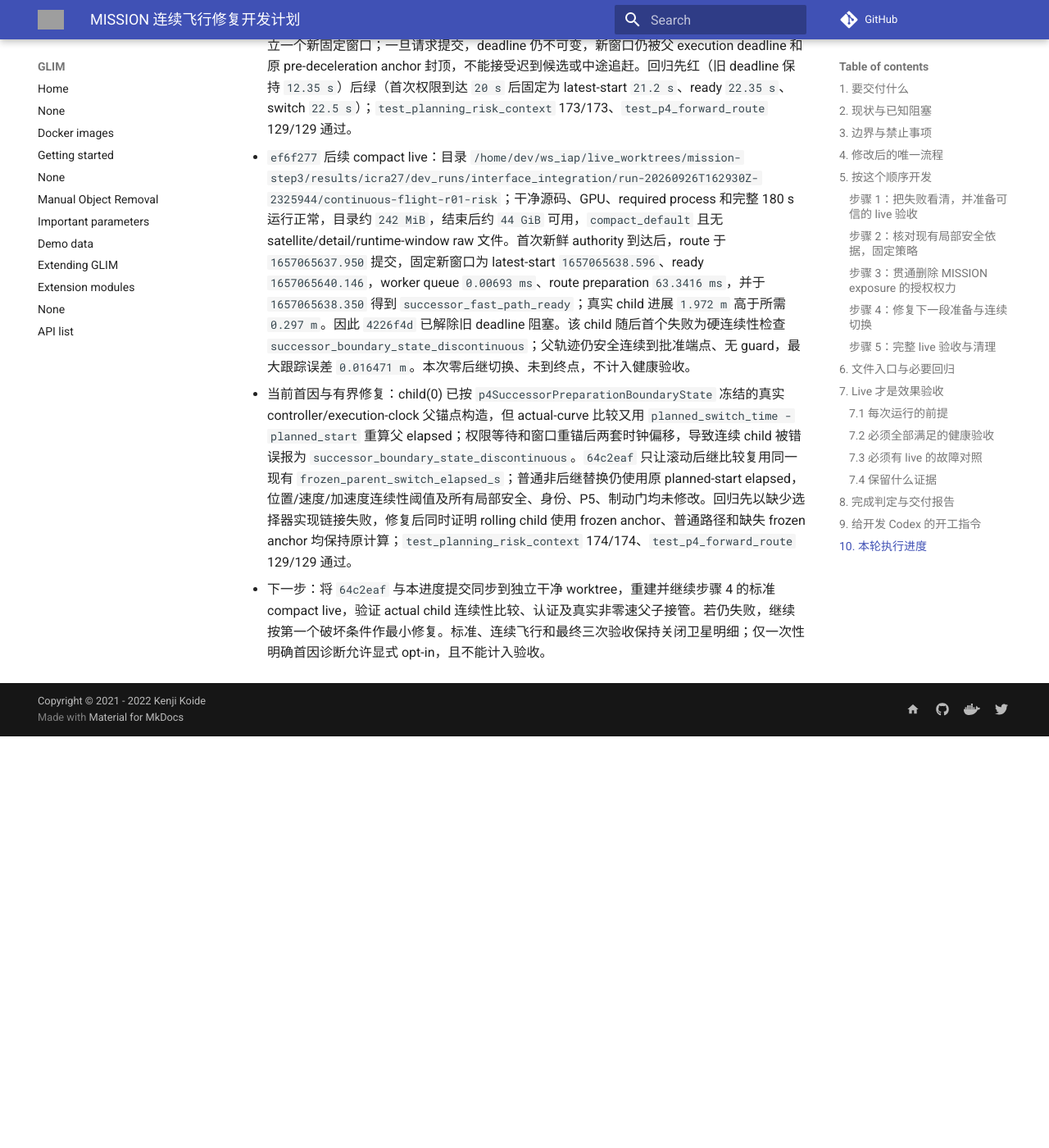
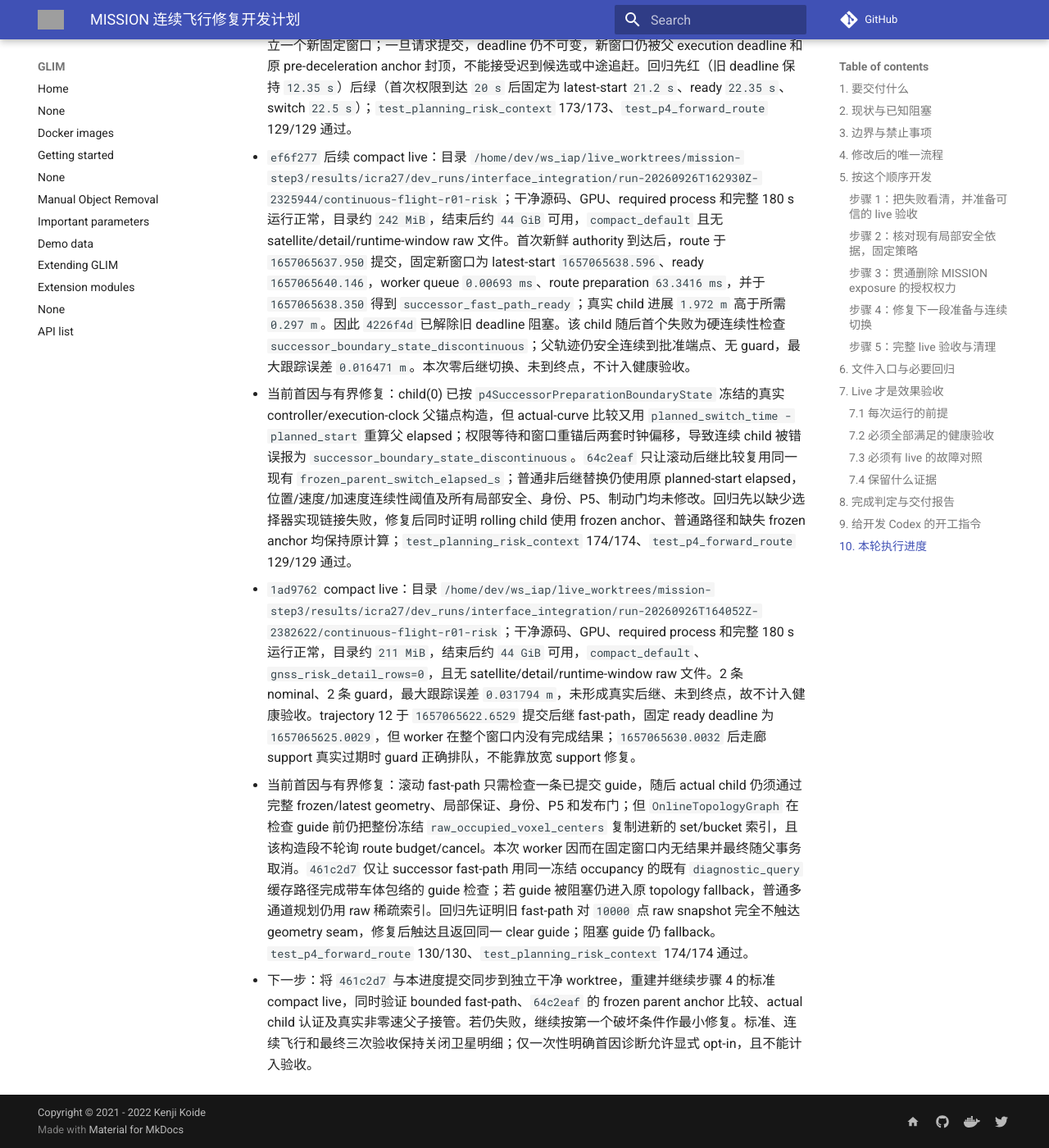
Before and after one commit to Printeger/iap, an MkDocs documentation site: the page built from docs/icra27/MISSION_CONTINUOUS_FLIGHT_IMPLEMENTATION_PLAN.md, in a window 1280 px wide and 1400 px high, scrolled down 23174 px. Shown: the whole window at 82% size. Built offline with MkDocs 1.6.1 and Material for MkDocs 9.7.7, drawn with Linux system fonts in a browser that asks for light colours; nearby versions of some CDN libraries; comment, search, counter and statistics services are not loaded; before the commit the page ends 24072 px from its top, so only the background shows below that; grey boxes are pictures that could not be loaded.

Commit message:
docs(icra27): record successor fast-path stall

```diff
--- a/docs/icra27/MISSION_CONTINUOUS_FLIGHT_IMPLEMENTATION_PLAN.md
+++ b/docs/icra27/MISSION_CONTINUOUS_FLIGHT_IMPLEMENTATION_PLAN.md
@@ -255,7 +255,7 @@ symlink、非 tracked 且无进程占用后才能按精确路径删除。遵守
 
 ## 10. 本轮执行进度
 
-- 提交：步骤 1 为 `83fddbc`、`9f27a05`、`f6761b8`、`784d3d3`、`a4a35e9`、`30426ac`、`ffc118b`；步骤 2 为 `a751d5f`、`641b3ad`；步骤 3 为 `93bd62c`；步骤 4 当前到 `64c2eaf`（完整因果提交链见下述逐次 live 记录）；磁盘与证据策略为 `64f6764`、`b772ed9`（均基于计划提交 `e675443`）。用户历史文件 `docs/whatsnext.md` 保持未跟踪、未修改。
+- 提交：步骤 1 为 `83fddbc`、`9f27a05`、`f6761b8`、`784d3d3`、`a4a35e9`、`30426ac`、`ffc118b`；步骤 2 为 `a751d5f`、`641b3ad`；步骤 3 为 `93bd62c`；步骤 4 当前到 `461c2d7`（完整因果提交链见下述逐次 live 记录）；磁盘与证据策略为 `64f6764`、`b772ed9`（均基于计划提交 `e675443`）。用户历史文件 `docs/whatsnext.md` 保持未跟踪、未修改。
 - 完成项：步骤 1 已补全 optimizer/refinement/manager/FSM 首因，continuous-flight analyzer 已拒绝 guard 伪后继、身份或父子链不符、零速切换、命令断流、required process 提前退出、短程停车、终点悬停不足和未由 odom 穿越四叉。步骤 2 已确认生产路径统一复用 `LocalMotionAssurance`/`LocalClearanceEvaluator` 且必要输入缺失时 fail closed；森林配置仍为 tracking `0.15 m`、safety margin `0.20 m`、surface `0.02 m`、`uncalibrated_default_v1`，故后续证据只适用于仿真/开发，不能冒充部署标定。步骤 3 已移除 MISSION exposure 的独立拒绝/制动权并保留真实风险诊断和排序；STRICT、局部净空、support/freshness、身份、动力学与制动门不变。
 - 失败首因：基线轨迹 5 为 `SUCCESSOR_CURVE_PREPARATION_FAILED` 且旧 detail 泄漏初始化占位；轨迹 9 为 P5 重复累计 prior episode 后 exposure braking。原始证据：`results/icra27/dev_runs/interface_integration/run-20260926T050049Z-450628/full-r01-risk/exports/planner_p4_risk_astar_debug.csv.execution_events.csv` 及同目录 `stdout.log`。步骤 3 干净 live 已证明旧 exposure 不再制动，但第一 actual B-spline 因 `local_clearance_margin_not_positive` 被硬局部门拒绝，下一冻结通道又继承失败候选的 `HOLD_REQUIRED`，故未首航；`bspline_count=0` 和零位移是结果，不是首因。
 - live 证据：步骤 3 使用独立 worktree/build/install，在 `93bd62c78b6dc7af731b25c6e2a71794d02b14eb` 运行 180 s；GPU preflight 通过、required processes 未提前退出、launch exit 0，manifest 为 `git_worktree_clean=true`。目录：`/home/dev/ws_iap/live_worktrees/mission-step3/results/icra27/dev_runs/interface_integration/run-20260926T081255Z-633590`。该失败运行不计入最终健康三次。
@@ -316,4 +316,6 @@ symlink、非 tracked 且无进程占用后才能按精确路径删除。遵守
 - 当前有界修复与 CPU 证据：`4226f4d` 只在旧窗口已过期、第一份本地新鲜 execution snapshot 已到达、且该父轨迹从未提交 worker、route 或 candidate 时，从这次新规划机会建立一个新固定窗口；一旦请求提交，deadline 仍不可变，新窗口仍被父 execution deadline 和原 pre-deceleration anchor 封顶，不能接受迟到候选或中途追赶。回归先红（旧 deadline 保持 `12.35 s`）后绿（首次权限到达 `20 s` 后固定为 latest-start `21.2 s`、ready `22.35 s`、switch `22.5 s`）；`test_planning_risk_context` 173/173、`test_p4_forward_route` 129/129 通过。
 - `ef6f277` 后续 compact live：目录 `/home/dev/ws_iap/live_worktrees/mission-step3/results/icra27/dev_runs/interface_integration/run-20260926T162930Z-2325944/continuous-flight-r01-risk`；干净源码、GPU、required process 和完整 180 s 运行正常，目录约 `242 MiB`，结束后约 `44 GiB` 可用，`compact_default` 且无 satellite/detail/runtime-window raw 文件。首次新鲜 authority 到达后，route 于 `1657065637.950` 提交，固定新窗口为 latest-start `1657065638.596`、ready `1657065640.146`，worker queue `0.00693 ms`、route preparation `63.3416 ms`，并于 `1657065638.350` 得到 `successor_fast_path_ready`；真实 child 进展 `1.972 m` 高于所需 `0.297 m`。因此 `4226f4d` 已解除旧 deadline 阻塞。该 child 随后首个失败为硬连续性检查 `successor_boundary_state_discontinuous`；父轨迹仍安全连续到批准端点、无 guard，最大跟踪误差 `0.016471 m`。本次零后继切换、未到终点，不计入健康验收。
 - 当前首因与有界修复：child(0) 已按 `p4SuccessorPreparationBoundaryState` 冻结的真实 controller/execution-clock 父锚点构造，但 actual-curve 比较又用 `planned_switch_time - planned_start` 重算父 elapsed；权限等待和窗口重锚后两套时钟偏移，导致连续 child 被错误报为 `successor_boundary_state_discontinuous`。`64c2eaf` 只让滚动后继比较复用同一现有 `frozen_parent_switch_elapsed_s`；普通非后继替换仍使用原 planned-start elapsed，位置/速度/加速度连续性阈值及所有局部安全、身份、P5、制动门均未修改。回归先以缺少选择器实现链接失败，修复后同时证明 rolling child 使用 frozen anchor、普通路径和缺失 frozen anchor 均保持原计算；`test_planning_risk_context` 174/174、`test_p4_forward_route` 129/129 通过。
-- 下一步：将 `64c2eaf` 与本进度提交同步到独立干净 worktree，重建并继续步骤 4 的标准 compact live，验证 actual child 连续性比较、认证及真实非零速父子接管。若仍失败，继续按第一个破坏条件作最小修复。标准、连续飞行和最终三次验收保持关闭卫星明细；仅一次性明确首因诊断允许显式 opt-in，且不能计入验收。
+- `1ad9762` compact live：目录 `/home/dev/ws_iap/live_worktrees/mission-step3/results/icra27/dev_runs/interface_integration/run-20260926T164052Z-2382622/continuous-flight-r01-risk`；干净源码、GPU、required process 和完整 180 s 运行正常，目录约 `211 MiB`，结束后约 `44 GiB` 可用，`compact_default`、`gnss_risk_detail_rows=0`，且无 satellite/detail/runtime-window raw 文件。2 条 nominal、2 条 guard，最大跟踪误差 `0.031794 m`，未形成真实后继、未到终点，故不计入健康验收。trajectory 12 于 `1657065622.6529` 提交后继 fast-path，固定 ready deadline 为 `1657065625.0029`，但 worker 在整个窗口内没有完成结果；`1657065630.0032` 后走廊 support 真实过期时 guard 正确排队，不能靠放宽 support 修复。
+- 当前首因与有界修复：滚动 fast-path 只需检查一条已提交 guide，随后 actual child 仍须通过完整 frozen/latest geometry、局部保证、身份、P5 和发布门；但 `OnlineTopologyGraph` 在检查 guide 前仍把整份冻结 `raw_occupied_voxel_centers` 复制进新的 set/bucket 索引，且该构造段不轮询 route budget/cancel。本次 worker 因而在固定窗口内无结果并最终随父事务取消。`461c2d7` 仅让 successor fast-path 用同一冻结 occupancy 的既有 `diagnostic_query` 缓存路径完成带车体包络的 guide 检查；若 guide 被阻塞仍进入原 topology fallback，普通多通道规划仍用 raw 稀疏索引。回归先证明旧 fast-path 对 `10000` 点 raw snapshot 完全不触达 geometry seam，修复后触达且返回同一 clear guide；阻塞 guide 仍 fallback。`test_p4_forward_route` 130/130、`test_planning_risk_context` 174/174 通过。
+- 下一步：将 `461c2d7` 与本进度提交同步到独立干净 worktree，重建并继续步骤 4 的标准 compact live，同时验证 bounded fast-path、`64c2eaf` 的 frozen parent anchor 比较、actual child 认证及真实非零速父子接管。若仍失败，继续按第一个破坏条件作最小修复。标准、连续飞行和最终三次验收保持关闭卫星明细；仅一次性明确首因诊断允许显式 opt-in，且不能计入验收。
```
